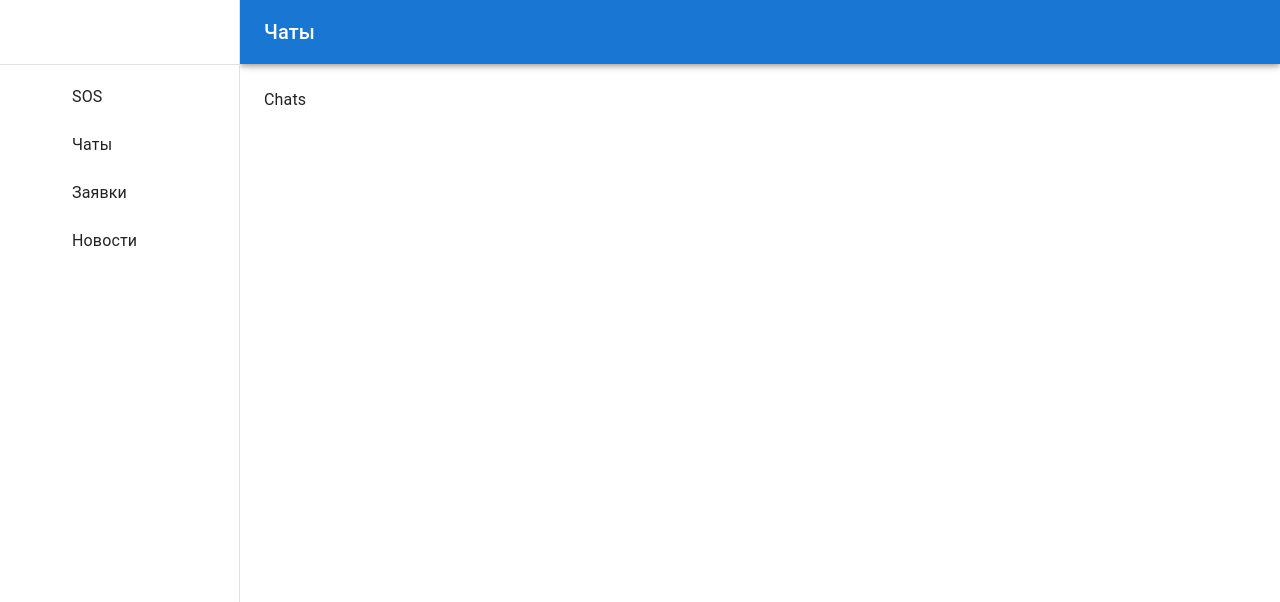
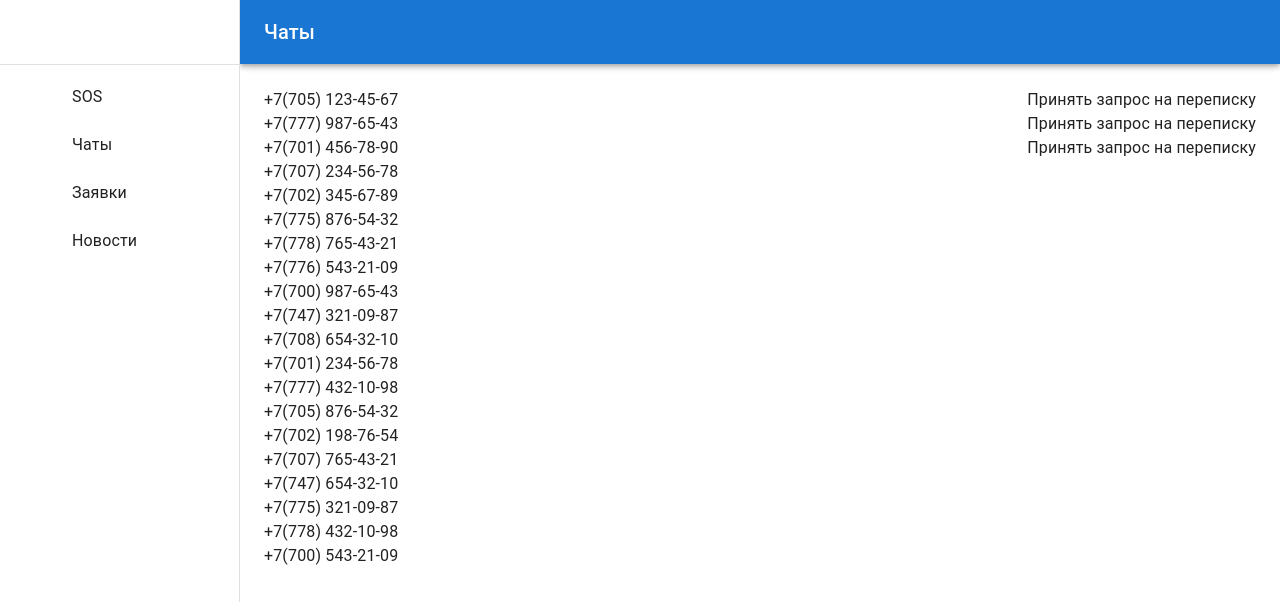
Before and after one commit to elsive2/hackathon-police-community-app, a Next.js app in the folder dashboard/: page /dashboard/chats in a window 1280 px wide. Shown: the top 602 px of the page. Built offline with nearby package versions, Linux system fonts and the light colour scheme; what @mui/material-nextjs would draw is missing.

Commit message:
Add mockups for chats table

```diff
--- a/dashboard/src/app/dashboard/chats/page.tsx
+++ b/dashboard/src/app/dashboard/chats/page.tsx
@@ -1,5 +1,34 @@
+"use client";
+
+import { useEffect, useState } from "react";
+import { ChatInterface } from "@/modules/chats/interfaces";
+import { chatsData } from "@/modules/chats/mock";
+
 const ChatsPage = () => {
-  return <div>Chats</div>;
+  const [data, setData] = useState<ChatInterface[]>([]);
+  const [loading, setLoading] = useState(true);
+
+  useEffect(() => {
+    setLoading(true);
+    setTimeout(() => {
+      setData(chatsData);
+      setLoading(false);
+    }, 1500);
+  }, []);
+
+  if (loading) return <div>Loading...</div>;
+
+  return (
+    <div>
+      {data.map(({ id, phone, isNew }) => (
+        <div className={"flex gap-1 justify-between"} key={id}>
+          <div>{phone}</div>
+          {/*TODO: этот флаг необходим для отображения кнопки начала чата*/}
+          <div>{isNew && "Принять запрос на переписку"}</div>
+        </div>
+      ))}
+    </div>
+  );
 };
 
 export default ChatsPage;
--- /dev/null
+++ b/dashboard/src/modules/chats/interfaces/index.ts
@@ -0,0 +1,7 @@
+export interface ChatInterface {
+  id: number;
+  phone: string;
+  date: string;
+  startMessage: string;
+  isNew: boolean;
+}
--- /dev/null
+++ b/dashboard/src/modules/chats/mock/index.ts
@@ -0,0 +1,149 @@
+import { ChatInterface } from "@/modules/chats/interfaces";
+
+export const chatsData: ChatInterface[] = [
+  {
+    id: 1,
+    phone: "+7(705) 123-45-67",
+    date: "28.03.2025 13:45",
+    startMessage: "Здравствуйте, мне нужна помощь с оформлением заказа",
+    isNew: true,
+  },
+  {
+    id: 2,
+    phone: "+7(777) 987-65-43",
+    date: "28.03.2025 12:30",
+    startMessage: "Добрый день! Когда будет доставка моего заказа №12345?",
+    isNew: true,
+  },
+  {
+    id: 3,
+    phone: "+7(701) 456-78-90",
+    date: "28.03.2025 10:15",
+    startMessage: "Не могу оплатить заказ, выдает ошибку при оплате картой",
+    isNew: true,
+  },
+  {
+    id: 4,
+    phone: "+7(707) 234-56-78",
+    date: "27.03.2025 18:30",
+    startMessage: "Здравствуйте, хочу уточнить детали доставки",
+    isNew: false,
+  },
+  {
+    id: 5,
+    phone: "+7(702) 345-67-89",
+    date: "27.03.2025 16:50",
+    startMessage: "Мой заказ задерживается уже на два дня. Что происходит?",
+    isNew: false,
+  },
+  {
+    id: 6,
+    phone: "+7(775) 876-54-32",
+    date: "26.03.2025 09:20",
+    startMessage: "Можно ли изменить адрес доставки для заказа №67890?",
+    isNew: false,
+  },
+  {
+    id: 7,
+    phone: "+7(778) 765-43-21",
+    date: "26.03.2025 11:40",
+    startMessage: "Здравствуйте, хочу отменить свой последний заказ",
+    isNew: false,
+  },
+  {
+    id: 8,
+    phone: "+7(776) 543-21-09",
+    date: "25.03.2025 14:15",
+    startMessage: "Добрый день, товар пришел с дефектом. Что делать?",
+    isNew: false,
+  },
+  {
+    id: 9,
+    phone: "+7(700) 987-65-43",
+    date: "25.03.2025 17:35",
+    startMessage:
+      "Здравствуйте, не получается авторизоваться в личном кабинете",
+    isNew: false,
+  },
+  {
+    id: 10,
+    phone: "+7(747) 321-09-87",
+    date: "24.03.2025 12:10",
+    startMessage: "Можно узнать размерную сетку для товара артикул XYZ123?",
+    isNew: false,
+  },
+  {
+    id: 11,
+    phone: "+7(708) 654-32-10",
+    date: "24.03.2025 08:55",
+    startMessage: "Здравствуйте, не пришло СМС с кодом подтверждения",
+    isNew: false,
+  },
+  {
+    id: 12,
+    phone: "+7(701) 234-56-78",
+    date: "23.03.2025 15:30",
+    startMessage: "Когда будет скидка на товары из категории 'Электроника'?",
+    isNew: false,
+  },
+  {
+    id: 13,
+    phone: "+7(777) 432-10-98",
+    date: "23.03.2025 19:25",
+    startMessage: "Добрый вечер, ищу конкретную модель смартфона. Поможете?",
+    isNew: false,
+  },
+  {
+    id: 14,
+    phone: "+7(705) 876-54-32",
+    date: "22.03.2025 10:05",
+    startMessage:
+      "Здравствуйте, как мне вернуть товар и получить возврат денег?",
+    isNew: false,
+  },
+  {
+    id: 15,
+    phone: "+7(702) 198-76-54",
+    date: "22.03.2025 13:40",
+    startMessage:
+      "У вас есть доставка в город Атырау? Сколько это будет стоить?",
+    isNew: false,
+  },
+  {
+    id: 16,
+    phone: "+7(707) 765-43-21",
+    date: "21.03.2025 16:15",
+    startMessage: "Здравствуйте, хочу оставить жалобу на курьера",
+    isNew: false,
+  },
+  {
+    id: 17,
+    phone: "+7(747) 654-32-10",
+    date: "21.03.2025 11:50",
+    startMessage:
+      "Добрый день, можно ли заказать товар, которого нет в наличии?",
+    isNew: false,
+  },
+  {
+    id: 18,
+    phone: "+7(775) 321-09-87",
+    date: "20.03.2025 14:35",
+    startMessage: "Здравствуйте, подскажите пожалуйста график работы магазина",
+    isNew: false,
+  },
+  {
+    id: 19,
+    phone: "+7(778) 432-10-98",
+    date: "20.03.2025 09:10",
+    startMessage: "Мне нужна консультация по выбору ноутбука для работы",
+    isNew: false,
+  },
+  {
+    id: 20,
+    phone: "+7(700) 543-21-09",
+    date: "19.03.2025 15:55",
+    startMessage:
+      "Добрый день! У вас есть система рассрочки на крупную технику?",
+    isNew: false,
+  },
+];
```
